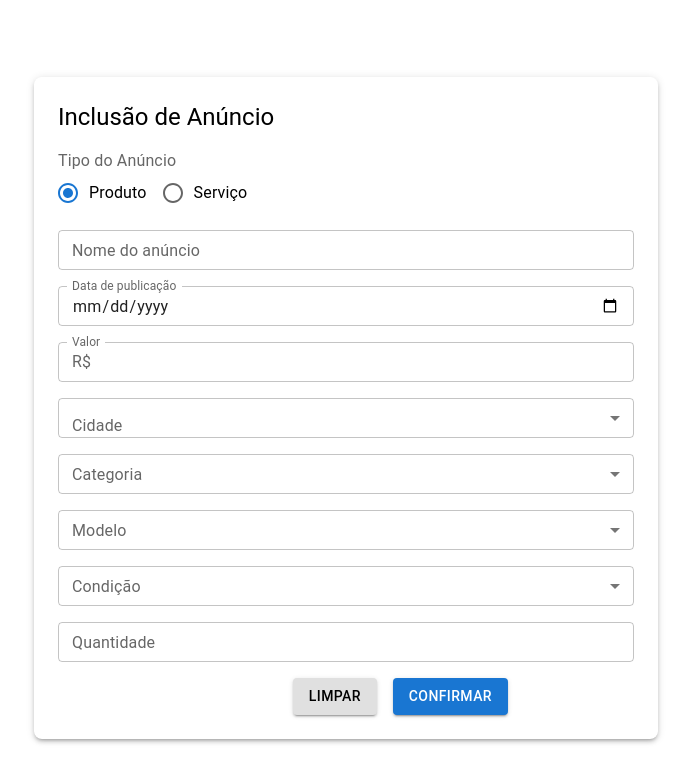
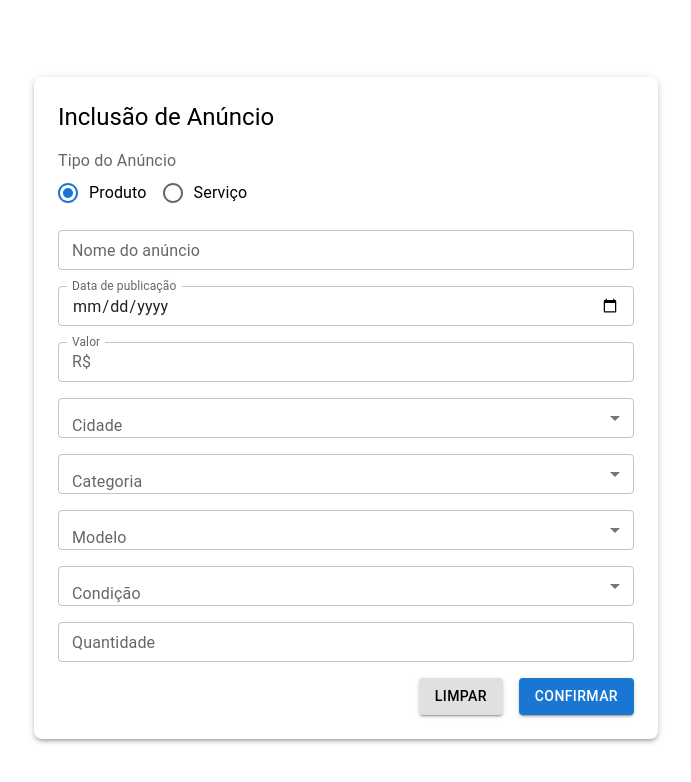
Before and after one commit to agatavelasco/miltec-teste-pratico-frontend, a React (Vite) app: page /inclusao-anuncio in a window 1280 px wide. Shown: the top 782 px of the page, without its empty margins (294-985 px from the left). Built offline with nearby package versions, Linux system fonts and the light colour scheme.

Commit message:
fix: clear form

```diff
--- a/src/components/AdForm.tsx
+++ b/src/components/AdForm.tsx
@@ -1,4 +1,4 @@
-import { useForm } from "react-hook-form";
+import { Controller, useForm } from "react-hook-form";
 import { yupResolver } from "@hookform/resolvers/yup";
 import * as yup from "yup";
 import {
@@ -66,6 +66,7 @@ const AdForm: React.FC<AdFormProps> = ({
     register,
     handleSubmit,
     reset,
+    control,
     formState: { errors },
   } = useForm<FormData>({
     resolver: yupResolver(schema),
@@ -74,13 +75,13 @@ const AdForm: React.FC<AdFormProps> = ({
   const handleReset = () => {
     reset({
       nome: "",
-      data: "",
-      valor: "",
+      data: new Date(),
+      valor: 0,
       cidade: "",
       categoria: "",
       modelo: "",
       condicao: "",
-      quantidade: "",
+      quantidade: 0,
     });
   };
 
@@ -92,7 +93,6 @@ const AdForm: React.FC<AdFormProps> = ({
         display: "flex",
         flexDirection: "column",
         gap: 2,
-
         justifyContent: "center",
         alignItems: "left",
       }}
@@ -160,18 +160,23 @@ const AdForm: React.FC<AdFormProps> = ({
 
       <FormControl error={!!errors.cidade}>
         <InputLabel id="cidade-label">Cidade</InputLabel>
+        <Controller
+          name="cidade"
+          control={control}
+          defaultValue=""
+          render={({ field }) => (
             <Select
+              {...field}
               labelId="cidade-label"
               label="Cidade"
-          {...register("cidade")}
-          error={!!errors.cidade}
               size="small"
-          defaultValue=""
             >
-          <MenuItem value={"São Paulo"}>São Paulo</MenuItem>
-          <MenuItem value={"Rio de Janeiro"}>Rio de Janeiro</MenuItem>
-          <MenuItem value={"Belo Horizonte"}>Belo Horizonte</MenuItem>
+              <MenuItem value="São Paulo">São Paulo</MenuItem>
+              <MenuItem value="Rio de Janeiro">Rio de Janeiro</MenuItem>
+              <MenuItem value="Belo Horizonte">Belo Horizonte</MenuItem>
             </Select>
+          )}
+        />
         {errors.cidade && (
           <FormHelperText>{errors.cidade.message}</FormHelperText>
         )}
@@ -189,34 +194,47 @@ const AdForm: React.FC<AdFormProps> = ({
             margin: "0 auto",
           }}
         >
-          <TextField
-            select
+          <FormControl
+            sx={{ display: "flex", width: "100%" }}
+            error={!!errors.categoria}
+          >
+            <InputLabel id="categoria-label">Categoria</InputLabel>
+            <Controller
+              name="categoria"
+              control={control}
+              defaultValue=""
+              render={({ field }) => (
+                <Select
+                  {...field}
+                  labelId="categoria-label"
                   label="Categoria"
-            {...register("categoria")}
-            error={!!errors.categoria}
-            helperText={errors.categoria?.message}
                   size="small"
-            sx={{
-              width: "100%",
-            }}
-            defaultValue=""
                 >
                   <MenuItem value="Eletrônicos">Eletrônicos</MenuItem>
                   <MenuItem value="Vestuário">Vestuário</MenuItem>
                   <MenuItem value="Móveis">Móveis</MenuItem>
-          </TextField>
-
-          <TextField
-            select
+                </Select>
+              )}
+            />
+            {errors.categoria && (
+              <FormHelperText>{errors.categoria.message}</FormHelperText>
+            )}
+          </FormControl>
+          <FormControl
+            sx={{ display: "flex", width: "100%" }}
+            error={!!errors.modelo}
+          >
+            <InputLabel id="modelo-label">Modelo</InputLabel>
+            <Controller
+              name="modelo"
+              control={control}
+              defaultValue=""
+              render={({ field }) => (
+                <Select
+                  {...field}
+                  labelId="modelo-label"
                   label="Modelo"
-            {...register("modelo")}
-            error={!!errors.modelo}
-            helperText={errors.modelo?.message}
                   size="small"
-            sx={{
-              width: "100%",
-            }}
-            defaultValue=""
                 >
                   <MenuItem value="Smart TV UltraView 4K 55">
                     Smart TV UltraView 4K 55
@@ -227,24 +245,40 @@ const AdForm: React.FC<AdFormProps> = ({
                   <MenuItem value="Mesa de Jantar Madeira">
                     Mesa de Jantar Madeira
                   </MenuItem>
-          </TextField>
+                </Select>
+              )}
+            />
+            {errors.modelo && (
+              <FormHelperText>{errors.modelo.message}</FormHelperText>
+            )}
+          </FormControl>
 
-          <TextField
-            select
+          <FormControl
+            sx={{ display: "flex", width: "100%" }}
+            error={!!errors.condicao}
+          >
+            <InputLabel id="condicao-label">Condição</InputLabel>
+            <Controller
+              name="condicao"
+              control={control}
+              defaultValue=""
+              render={({ field }) => (
+                <Select
+                  {...field}
+                  labelId="condicao-label"
                   label="Condição"
-            {...register("condicao")}
-            error={!!errors.condicao}
-            helperText={errors.condicao?.message}
                   size="small"
-            sx={{
-              width: "100%",
-            }}
-            defaultValue=""
                 >
                   <MenuItem value="Novo">Novo</MenuItem>
                   <MenuItem value="Usado">Usado</MenuItem>
                   <MenuItem value="Seminovo">Seminovo</MenuItem>
-          </TextField>
+                </Select>
+              )}
+            />
+            {errors.condicao && (
+              <FormHelperText>{errors.condicao.message}</FormHelperText>
+            )}
+          </FormControl>
 
           <TextField
             label="Quantidade"
@@ -265,7 +299,7 @@ const AdForm: React.FC<AdFormProps> = ({
           display: "flex",
           flexDirection: "row",
           gap: 2,
-          maxWidth: 450,
+          width: "100%",
           justifyContent: "flex-end",
         }}
       >
```
Lines whose indentation alone changed are shown as unchanged.
